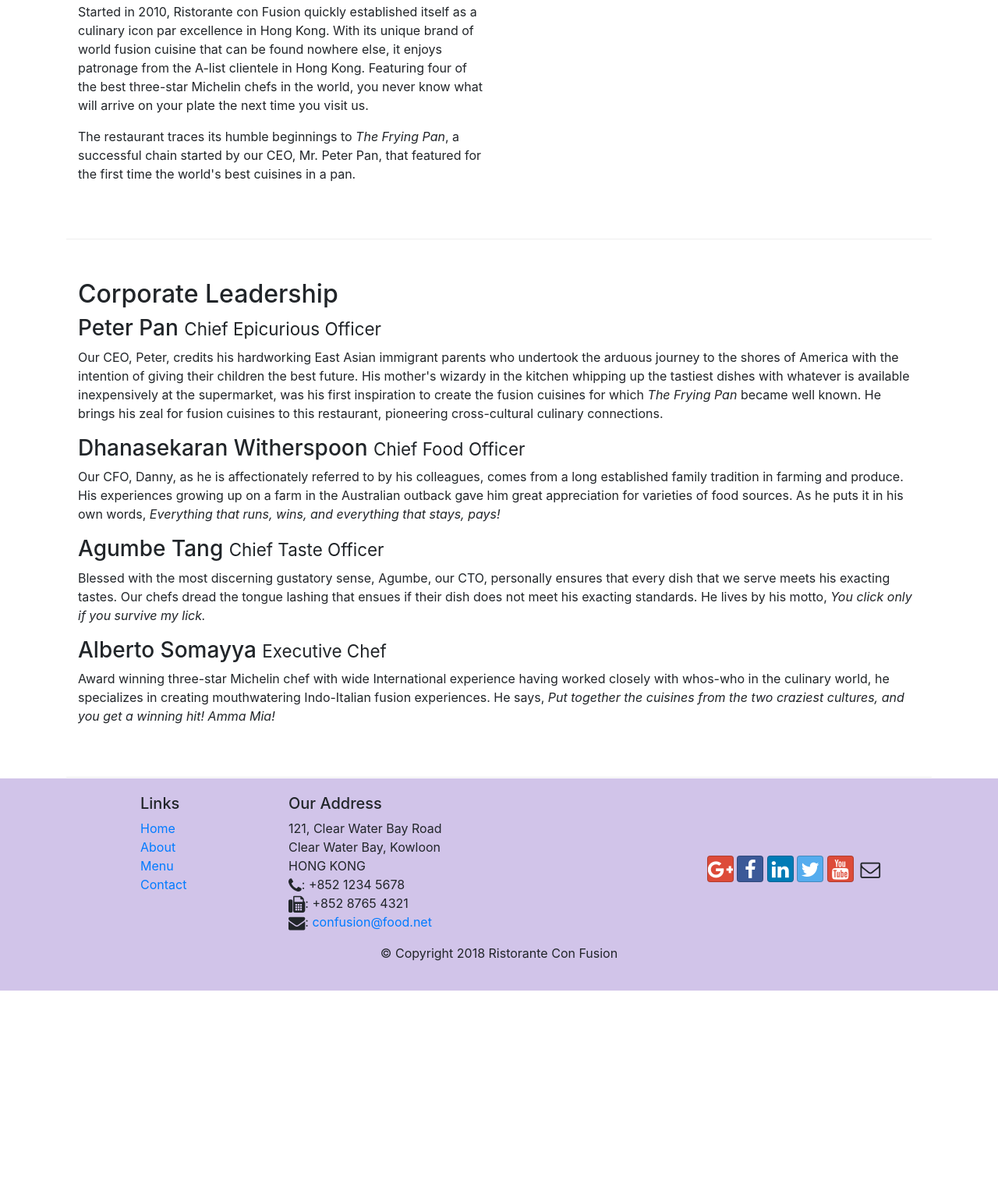
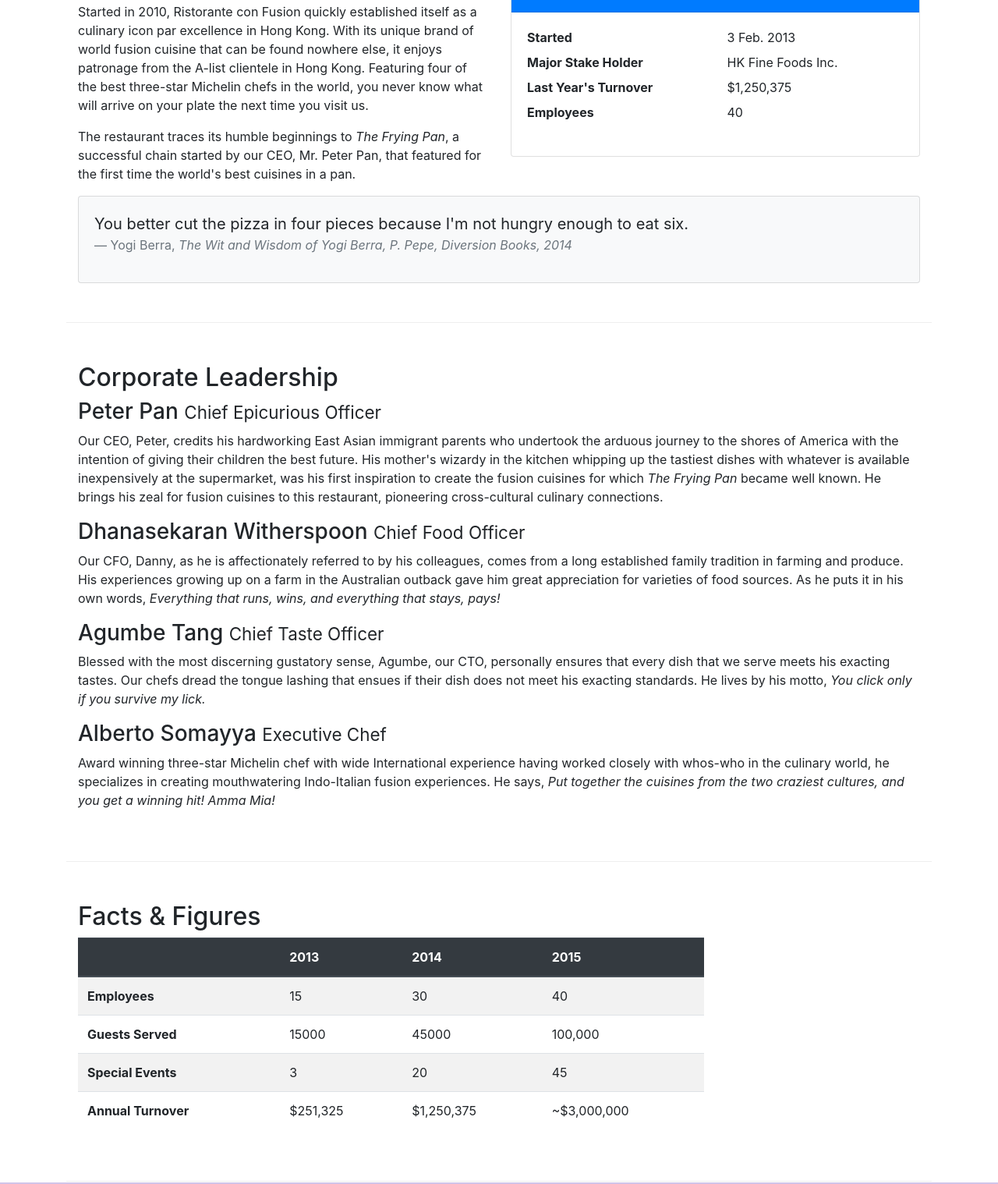
Before and after one commit to SplattyOne/coursera_bootstrap, a website: page aboutus.html in a window 1280 px wide. Shown: the part 559-2077 px from the top of the page at 78% size. Before the commit the page ends 1829 px from the top, so only its background shows below. Drawn offline with nearby package versions, Linux system fonts and the light colour scheme.

Commit message:
cards and tables

```diff
--- a/aboutus.html
+++ b/aboutus.html
@@ -67,9 +67,37 @@
                 <p>The restaurant traces its humble beginnings to <em>The Frying Pan</em>, a successful chain started by our CEO, Mr. Peter Pan, that featured for the first time the world's best cuisines in a pan.</p>
             </div>
             <div class="col col-sm">
+                <div class="card">
+                    <h3 class="card-header bg-primary text-white">Facts at a Glance</h3>
+                    <div class="card-body">
+                        <dl class="row">
+                            <dt class="col-6">Started</dt>
+                            <dd class="col-6">3 Feb. 2013</dd>
+                            <dt class="col-6">Major Stake Holder</dt>
+                            <dd class="col-6">HK Fine Foods Inc.</dd>
+                            <dt class="col-6">Last Year's Turnover</dt>
+                            <dd class="col-6">$1,250,375</dd>
+                            <dt class="col-6">Employees</dt>
+                            <dd class="col-6">40</dd>
+                        </dl>
+                    </div>
+                </div>
+            </div>
+            <div class="col-12">
+                <div class="card card-body bg-light">
+                    <blockquote class="blockquote">
+                        <p class="mb-0">
+                            You better cut the pizza in four pieces because I'm not hungry enough to eat six.
+                        </p>
+                        <footer class="blockquote-footer">Yogi Berra,
+                            <cite title="Source Title">
+                                The Wit and Wisdom of Yogi Berra, P. Pepe, Diversion Books, 2014
+                            </cite>
+                        </footer>
+                    </blockquote>
+                </div>
             </div>
         </div>
-
 
         <div class="row row-content">
             <div class="col-12">
@@ -85,6 +113,51 @@
             </div>
        </div>
 
+       <div class="row row-content">
+           <div class="col-12 col-sm-9">
+                <h2>Facts &amp; Figures</h2>
+                <div class="table-responsive">
+                <table class="table table-striped">
+                    <thead class="thead-dark">
+                        <tr>
+                            <th>&nbsp;</th>
+                            <th>2013</th>
+                            <th>2014</th>
+                            <th>2015</th>
+                        </tr>
+                    </thead>
+                    <tbody>
+                        <tr>
+                            <th>Employees</th>
+                            <td>15</td>
+                            <td>30</td>
+                            <td>40</td>
+                        </tr>
+                        <tr>
+                            <th>Guests Served</th>
+                            <td>15000</td>
+                            <td>45000</td>
+                            <td>100,000</td>
+                        </tr>
+                        <tr>
+                            <th>Special Events</th>
+                            <td>3</td>
+                            <td>20</td>
+                            <td>45</td>
+                        </tr>
+                        <tr>
+                            <th>Annual Turnover</th>
+                            <td>$251,325</td>
+                            <td>$1,250,375</td>
+                            <td>~$3,000,000</td>
+                        </tr>
+                    </tbody>
+                </table>
+                </div>
+           </div>
+           <div class="col-12 col-sm-3">
+           </div>
+        </div>
     </div>
 
     <footer class="footer">
```
